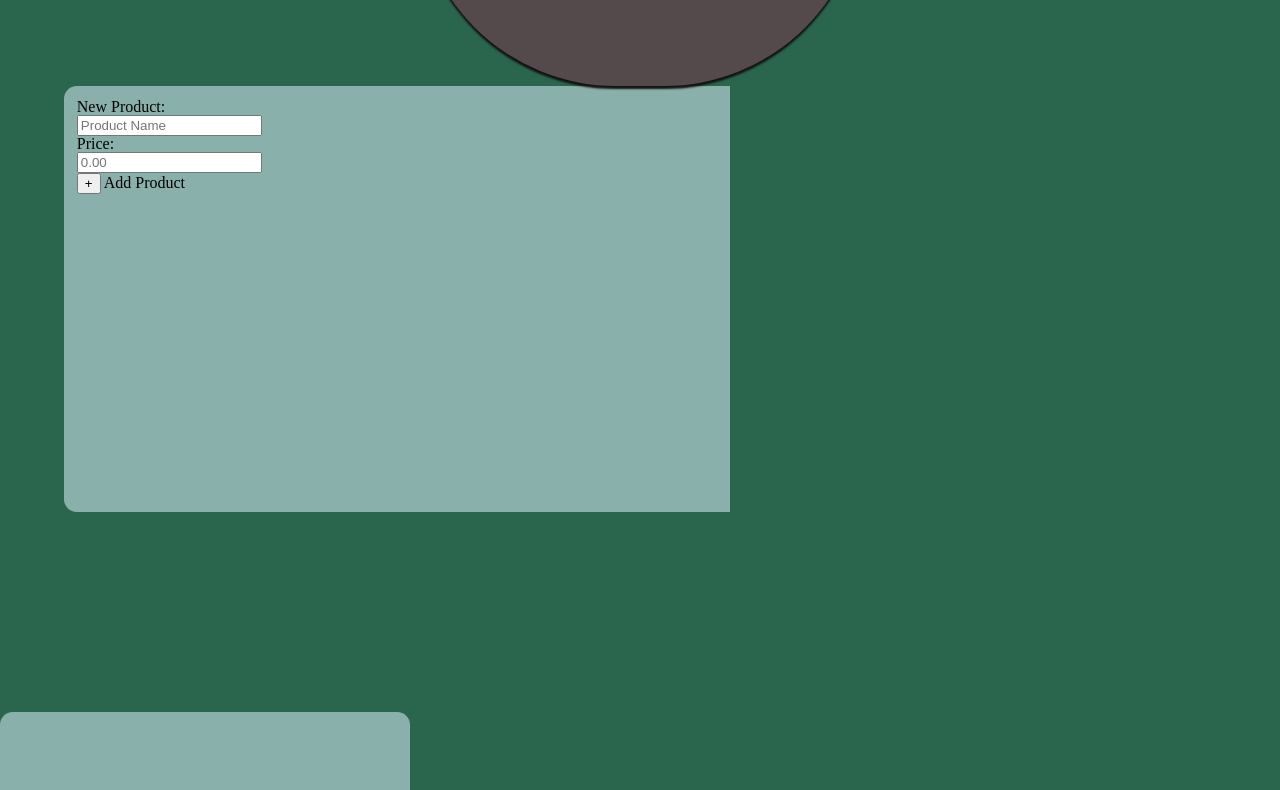
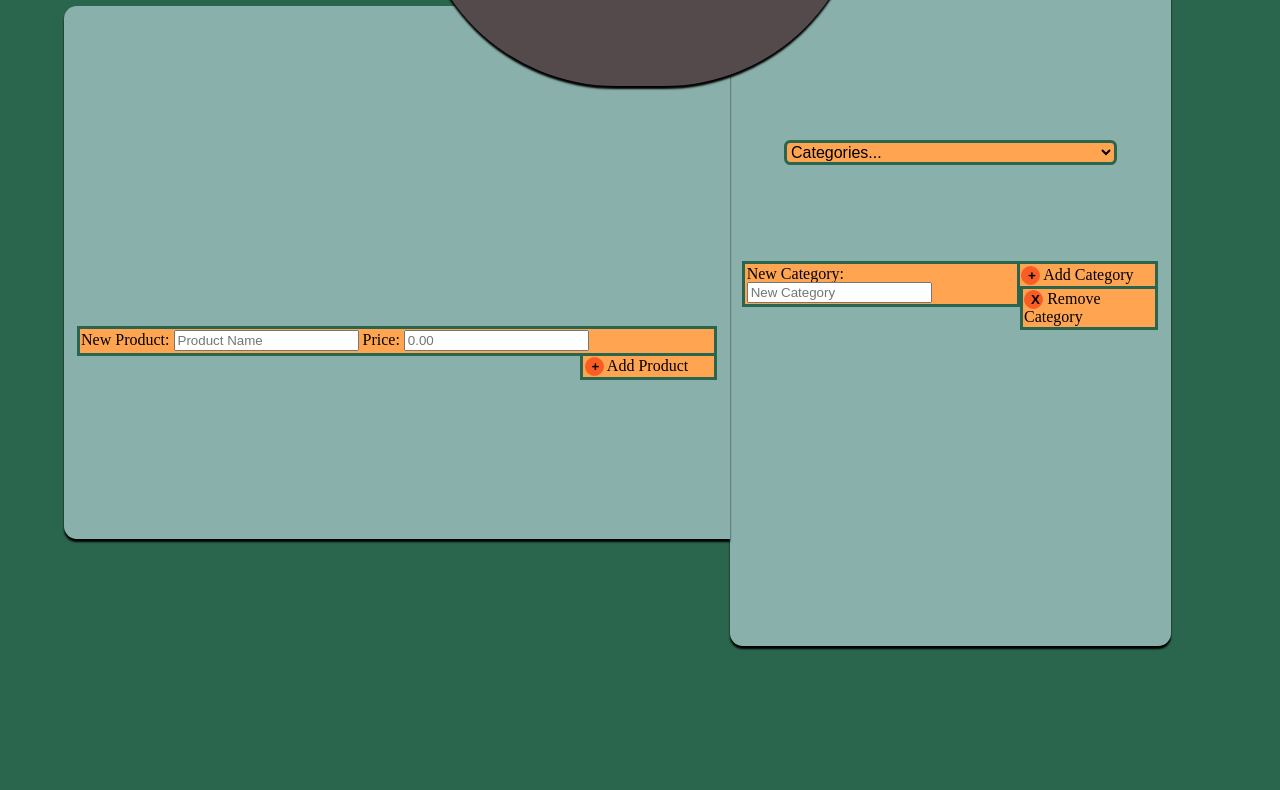
Before and after one commit to EleilaB/Spectral-Seedlings-Inventory, a website: page public/index.html in a window 1280 px wide. Shown: the part 114-904 px from the top of the page. After the commit the page ends 800 px from the top, so only its background shows below. Drawn offline with nearby package versions, Linux system fonts and the light colour scheme; no server answers.

Commit message:
CSS complete

```diff
--- a/package.json
+++ b/package.json
@@ -2,9 +2,10 @@
   "name": "capstone",
   "version": "1.0.0",
   "description": "",
-  "main": "index.js",
+  "main": "server/server.js",
   "scripts": {
-    "test": "echo \"Error: no test specified\" && exit 1"
+    "test": "echo \"Error: no test specified\" && exit 1",
+    "start": "server/server.js"
   },
   "keywords": [],
   "author": "",
--- a/public/index.css
+++ b/public/index.css
@@ -5,10 +5,10 @@ html {
 }
 
 #header-box {
-    position: relative;
-    border-bottom-left-radius: 200px;
-    border-bottom-right-radius: 200px;
-    box-shadow: 0px 3px 2px #131313;
+    position: absolute;
+    border-bottom-left-radius: 100vw;
+    border-bottom-right-radius: 100vw;
+    box-shadow: 0px 3px 2px;
     background-color: #54494B;
     text-align: center;
     font-size: 48px;
@@ -17,39 +17,108 @@ html {
     height: 25vh;
     margin-left: 32.5vw;
     margin-right: 32.5vw;
-    z-index: 3;
+    z-index: 2;
 }
 
 #header {
     color: #FFA552;
 }
 
+#products-and-categories-container {
+    display: flex;
+    flex-wrap: wrap;
+    margin: 0vw;
+}
+
 #product-box {
     display: flex;
+    position: relative;
+    flex-direction: column;
     flex-wrap: wrap;
     border-top-left-radius: 1vw;
     border-bottom-left-radius: 1vw;
     background-color: #8AB0AB;
+    justify-content: right;
     height: 50vh;
     width: 50vw;
-    margin-top: 0vh;
-    margin-bottom: 25vh;
+    margin-top: 15vh;
     margin-left: 5vw;
-    margin-right: 35vw;
+    margin-right: 0vw;
     padding: 1vw;
+    padding-top: 15vh;
+    box-shadow: 0px 3px 2px;
+}
+
+#product-list {
+    display: flex;
+    position: relative;
+    right: 0vw;
+    flex-direction: column;
+    overflow-x: hidden;
+    overflow-x: auto;
+    height: 50%;
+}
+
+.product {
+    display: flex;
+    position: relative;
+    flex-direction: row;
+    border-style: solid;
+    border-width: 0.25vw;
+    border-color: #2A654D;
+    padding-left: 0.1vw;
+    padding-right: 0.1vw;
+}
+
+.product-name, .delete-product {
+    margin-left: 0.5vw;
+    margin: 0.1vw;
+}
+
+.product-name, .product-price {
+    font-size: large;
+}
+
+.product-price {
+    border-style: solid;
+    border-width: 0.25vw;
+    border-color: #2A654D;
+    position: absolute;
+    right: 0vw;
+}
+
+.gold {
+    background-color: #FFA552;
+}
+
+.orange {
+    background-color: #F95D24;
 }
 
 #make-product-inputs {
-    display: inline-block;
-    flex-wrap: wrap;
+    background-color: #FFA552;
+    border-style: solid;
+    border-width: 0.25vw;
+    border-color: #2A654D;
+    padding: 0.1vw;
 }
 
 #product-name, #product-price {
-    display: block;
+    display: inline;
 }
 
-#new-product {
-    display: inline;
+#make-product-btn {
+    display: block;
+    position: absolute;
+    right: 0vw;
+    background-color: #FFA552;
+    border-style: solid;
+    border-width: 0.25vw;
+    border-top-width: 0vw;
+    border-color: #2A654D;
+    margin-right: 1vw;
+    width: 10vw;
+    padding: 0.1vw;
 }
 
 #category-box {
@@ -57,20 +126,108 @@ html {
     flex-wrap: wrap;
     border-radius: 1vw;
     background-color: #8AB0AB;
-    width: 30vw;
-    height: 90vw;
+    align-items: center;
+    justify-content: center;
+    width: 32.5vw;
+    height: 90vh;
+    margin-top: 5vh;
     margin-right: 5vw;
-    padding-top: 20vh;
-    padding-bottom: 20vh;
     padding-left: 1vw;
     padding-right: 1vw;
-    z-index: 2;
+    box-shadow: 0px 3px 2px;
 }
 
 #categories-list {
     width: 80%;
-    height: fit-content;
-    margin-left: 10%;
-    margin-right: 10%;
+    font-size: medium;
     background-color: #FFA552;
+    border-style: solid;
+    border-width: 0.25vw;
+    border-color: #2A654D;
+    border-radius: 0.5vw;
+    margin-top: 40%;
 }
+
+#make-category-inputs {
+    display: flex;
+}
+
+#make-category-name {
+    display: block;
+    background-color: #FFA552;
+    border-style: solid;
+    border-width: 0.25vw;
+    border-color: #2A654D;
+    margin-bottom: 70%;
+    padding: 0.1vw;
+}
+
+#category-btns {
+    display: block;
+}
+
+#make-category-btn {
+    display: block;
+    background-color: #FFA552;
+    border-style: solid;
+    border-width: 0.25vw;
+    border-left-width: 0vw;
+    border-bottom-width: 0vw;
+    border-color: #2A654D;
+    padding: 0.1vw;
+}
+
+#delete-category-btn {
+    display: block;
+    background-color: #FFA552;
+    border-style: solid;
+    border-width: 0.25vw;
+    border-color: #2A654D;
+    margin-bottom: 70%;
+    padding: 0.1vw;
+}
+
+#new-product, #new-category, #delete-category {
+    background-color: #F95D24;
+    border-radius: 5vw;
+    border-style: solid;
+    border-width: 0.1vw;
+    border-color: #F95D24;
+    width: 1.5vw;
+    height: 1.5vw;
+    font-weight: bold;
+}
+
+.gold > .delete-product {
+    background-color: #F95D24;
+    border-radius: 5vw;
+    border-style: solid;
+    border-width: 0.1vw;
+    border-color: #54494B;
+    width: 1.5vw;
+    height: 1.5vw;
+    font-weight: bold;
+}
+
+#new-product:hover, #new-category:hover, #delete-category:hover, .gold > .delete-product:hover {
+    background-color: #d34d1d;
+}
+
+.orange > .delete-product {
+    background-color: #FFA552;
+    border-radius: 5vw;
+    border-style: solid;
+    border-width: 0.1vw;
+    border-color: #54494B;
+    width: 1.5vw;
+    height: 1.5vw;
+    font-weight: bold;
+}
+
+.orange > .delete-product:hover {
+    background-color: #da8739;
+}
+
+#categories-list:hover {
+    box-shadow: 0px 1px 1px #131313;
+}
--- a/public/index.html
+++ b/public/index.html
@@ -12,6 +12,7 @@
     <div id="header-box">
         <h1 id="header">Spectral Seedlings Inventory</h1>
     </div>
+    <div id="products-and-categories-container">
         <div id="product-box">
             <ul id="product-list">
             </ul>
@@ -22,7 +23,7 @@
                     <label for="product-price">Price:</label>
                     <input id="product-price" placeholder="0.00">
                 </div>
-            <div id="make-product-button">
+                <div id="make-product-btn">
                     <button id="new-product">+</button>
                     <label for="new-product">Add Product</label>
                 </div>
@@ -32,13 +33,22 @@
             <select id="categories-list" size="0">
                 <option value="Categories...">Categories...</option>
             </select>
-        <div id="make-category-box">
+            <div id="make-category-inputs">
+                <div id="make-category-name">
                     <label for="category-name">New Category:</label>
                     <input id="category-name" placeholder="New Category">
+                </div>
+                <div id="category-btns">
+                    <div id="make-category-btn">
                         <button id="new-category">+</button>
                         <label for="new-category">Add Category</label>
-            <button id="delete-category">-</button>
+                    </div>
+                    <div id="delete-category-btn">
+                        <button id="delete-category">X</button>
                         <label for="delete-category">Remove Category</label>
+                    </div>
+                </div>
+            </div>
         </div>
     </div>
 </body>
--- a/public/index.js
+++ b/public/index.js
@@ -1,5 +1,5 @@
 // BASE URL
-const baseURL = /*`https://spectral-seedlings-inventory.herokuapp.com/` ||*/ `http://localhost:4005/`;
+const baseURL = `https://spectral-seedlings-inventory.herokuapp.com/` || `http://localhost:4005/`;
 
 // DOM VARIABLES
 const categoryList = document.querySelector("#categories-list");
@@ -12,9 +12,11 @@ const productPrice = document.querySelector("#product-price");
 const newCategoryBtn = document.querySelector("#new-category");
 const newProductBtn = document.querySelector("#new-product");
 const deleteCategoryBtn = document.querySelector("#delete-category");
+let colorSwitcher = false;
 
 // FUNCTIONS
 categoryOnChange = (e) => {
+    colorSwitcher = false;
     currentCategory = categoryList.value;
     currentCategoryName = categoryList.name;
     showProducts(currentCategory)
@@ -52,12 +54,18 @@ makeProductCard = (product) => {
     const productCard = document.createElement("li");
     productCard.value = `${product.name}`
     productCard.classList.add("product")
+    if(colorSwitcher === false){
+        productCard.classList.add("gold")
+    } else {
+        productCard.classList.add("orange")
+    }
     productCard.innerHTML = `
+        <button class="delete-product" onclick="deleteProduct(${product.product_id})">X</button>
         <p class="product-name">${product.name}</p>
         <p class="product-price">${product.price}</p>
-        <button class="delete-product" onclick="deleteProduct(${product.product_id})">-</button>
     `
     productList.appendChild(productCard)
+    colorSwitcher = !colorSwitcher
 };
 
 showProducts = (categoryID) => {
```
Also changed, not shown: 1 other file. Lines whose indentation alone changed are shown as unchanged.
